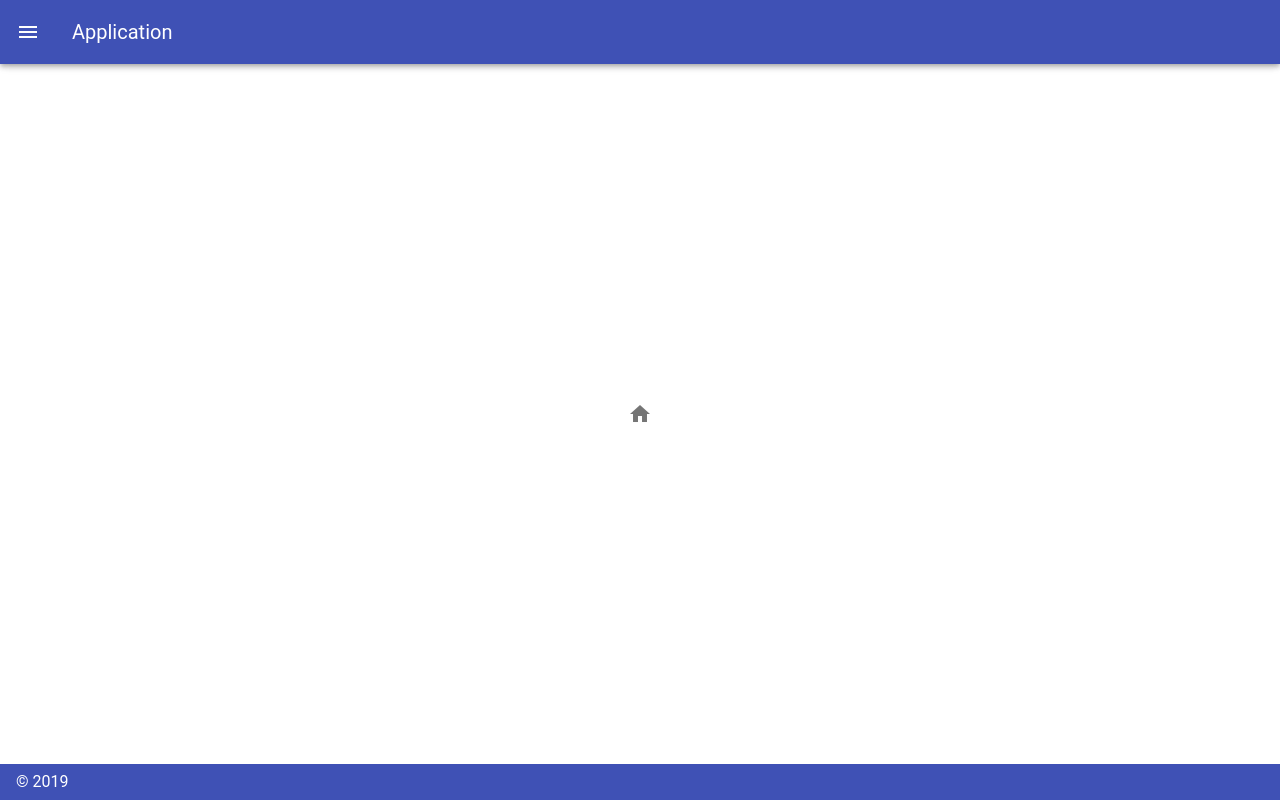
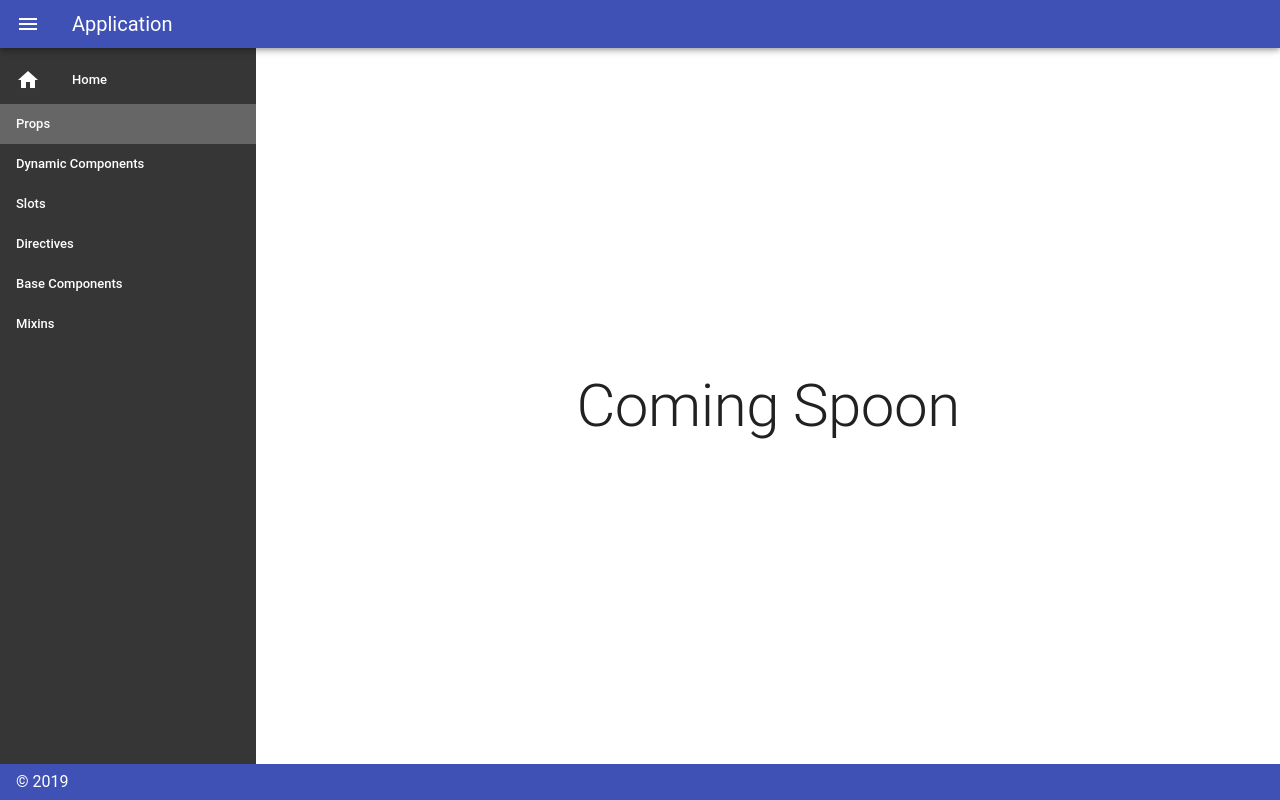
Before and after one commit to mschwebler-tgm/VueBasicsWorkshop, a Vue app: page /props in a window 1280 px wide. Built offline with nearby package versions, Linux system fonts and the light colour scheme; a small style sheet from the web is missing.

Commit message:
Adds vue router and scaffolds components for each topic.

```diff
--- a/package.json
+++ b/package.json
@@ -11,6 +11,7 @@
     "core-js": "^2.6.5",
     "roboto-fontface": "*",
     "vue": "^2.6.10",
+    "vue-router": "^3.1.1",
     "vuetify": "^2.0.0"
   },
   "devDependencies": {
--- a/src/App.vue
+++ b/src/App.vue
@@ -1,8 +1,8 @@
 <template>
-    <v-app id="inspire">
-        <v-navigation-drawer v-model="drawer" app>
-            <v-list dense>
-                <v-list-item @click="doNothing">
+    <v-app>
+        <v-navigation-drawer v-model="drawer" clipped floating dark app :mobile-break-point="670">
+            <v-list dense app>
+                <v-list-item to="/home">
                     <v-list-item-action>
                         <v-icon>home</v-icon>
                     </v-list-item-action>
@@ -10,18 +10,15 @@
                         <v-list-item-title>Home</v-list-item-title>
                     </v-list-item-content>
                 </v-list-item>
-                <v-list-item @click="doNothing">
-                    <v-list-item-action>
-                        <v-icon>contact_mail</v-icon>
-                    </v-list-item-action>
+                <v-list-item v-for="route in routes" :key="route.path" :to="route.path">
                     <v-list-item-content>
-                        <v-list-item-title>Contact</v-list-item-title>
+                        <v-list-item-title>{{ route.name }}</v-list-item-title>
                     </v-list-item-content>
                 </v-list-item>
             </v-list>
         </v-navigation-drawer>
 
-        <v-app-bar app color="indigo" dark>
+        <v-app-bar color="indigo" app clipped-left dense dark>
             <v-app-bar-nav-icon @click.stop="drawer = !drawer"></v-app-bar-nav-icon>
             <v-toolbar-title>Application</v-toolbar-title>
         </v-app-bar>
@@ -31,7 +28,7 @@
                 <v-layout align-center
                           justify-center>
                     <v-flex text-center>
-                      <playground></playground>
+                        <router-view></router-view>
                     </v-flex>
                 </v-layout>
             </v-container>
@@ -43,17 +40,13 @@
 </template>
 
 <script>
-    import Playground from "./components/Playground";
+    import {navDrawerRoutes} from './router';
+
     export default {
         name: 'App',
-      components: {Playground},
-      data: () => ({
-            drawer: false,
+        data: () => ({
+            drawer: true,
+            routes: navDrawerRoutes,
         }),
-        methods: {
-            doNothing() {
-
-            }
-        }
     };
 </script>
--- /dev/null
+++ b/src/components/10_Props/Props.vue
@@ -0,0 +1,15 @@
+<template>
+    <div class="display-3">
+        Coming Spoon
+    </div>
+</template>
+
+<script>
+    export default {
+        name: "Props"
+    }
+</script>
+
+<style scoped>
+
+</style>
--- /dev/null
+++ b/src/components/20_DynamicComponents/DynamicComponents.vue
@@ -0,0 +1,15 @@
+<template>
+    <div class="display-3">
+        Coming Spoon
+    </div>
+</template>
+
+<script>
+    export default {
+        name: "DynamicComponents"
+    }
+</script>
+
+<style scoped>
+
+</style>
--- /dev/null
+++ b/src/components/30_Slots/Slots.vue
@@ -0,0 +1,15 @@
+<template>
+    <div class="display-3">
+        Coming Spoon
+    </div>
+</template>
+
+<script>
+    export default {
+        name: "Slots"
+    }
+</script>
+
+<style scoped>
+
+</style>
--- /dev/null
+++ b/src/components/40_Directives/Directives.vue
@@ -0,0 +1,15 @@
+<template>
+    <div class="display-3">
+        Coming Spoon
+    </div>
+</template>
+
+<script>
+    export default {
+        name: "Directives"
+    }
+</script>
+
+<style scoped>
+
+</style>
--- /dev/null
+++ b/src/components/50_BaseComponents/BaseComponents.vue
@@ -0,0 +1,15 @@
+<template>
+    <div class="display-3">
+        Coming Spoon
+    </div>
+</template>
+
+<script>
+    export default {
+        name: "BaseComponents"
+    }
+</script>
+
+<style scoped>
+
+</style>
--- /dev/null
+++ b/src/components/60_Mixins/Mixins.vue
@@ -0,0 +1,15 @@
+<template>
+    <div class="display-3">
+        Coming Spoon
+    </div>
+</template>
+
+<script>
+    export default {
+        name: "Mixins"
+    }
+</script>
+
+<style scoped>
+
+</style>
--- a/src/main.js
+++ b/src/main.js
@@ -4,9 +4,12 @@ import vuetify from './plugins/vuetify';
 import 'roboto-fontface/css/roboto/roboto-fontface.css'
 import '@mdi/font/css/materialdesignicons.css'
 
+import router from './router';
+
 Vue.config.productionTip = false;
 
 new Vue({
     vuetify,
+    router,
     render: h => h(App)
 }).$mount('#app');
--- /dev/null
+++ b/src/router.js
@@ -0,0 +1,63 @@
+import Vue from 'vue';
+import VueRouter from "vue-router";
+import Playground from "./components/Playground";
+import Props from "./components/10_Props/Props";
+import DynamicComponents from "./components/20_DynamicComponents/DynamicComponents";
+import Slots from "./components/30_Slots/Slots";
+import Directives from "./components/40_Directives/Directives";
+import BaseComponents from "./components/50_BaseComponents/BaseComponents";
+import Mixins from "./components/60_Mixins/Mixins";
+
+Vue.use(VueRouter);
+
+const navDrawerRoutes = [
+    {
+        path: '/props',
+        component: Props,
+        name: 'Props',
+    },
+    {
+        path: '/dynamic-components',
+        component: DynamicComponents,
+        name: 'Dynamic Components',
+    },
+    {
+        path: '/slots',
+        component: Slots,
+        name: 'Slots',
+    },
+    {
+        path: '/directives',
+        component: Directives,
+        name: 'Directives',
+    },
+    {
+        path: '/base-components',
+        component: BaseComponents,
+        name: 'Base Components',
+    },
+    {
+        path: '/mixins',
+        component: Mixins,
+        name: 'Mixins',
+    },
+];
+
+const routes = [
+    {
+        path: '/',
+        redirect: '/home',
+    },
+    {
+        path: '/home',
+        component: Playground,
+    },
+    ...navDrawerRoutes,
+];
+
+export {navDrawerRoutes};
+
+export default new VueRouter({
+    routes,
+    mode: 'history',
+});
```
Also changed, not shown: 1 other file (tests, documents, lock files or other folders).
